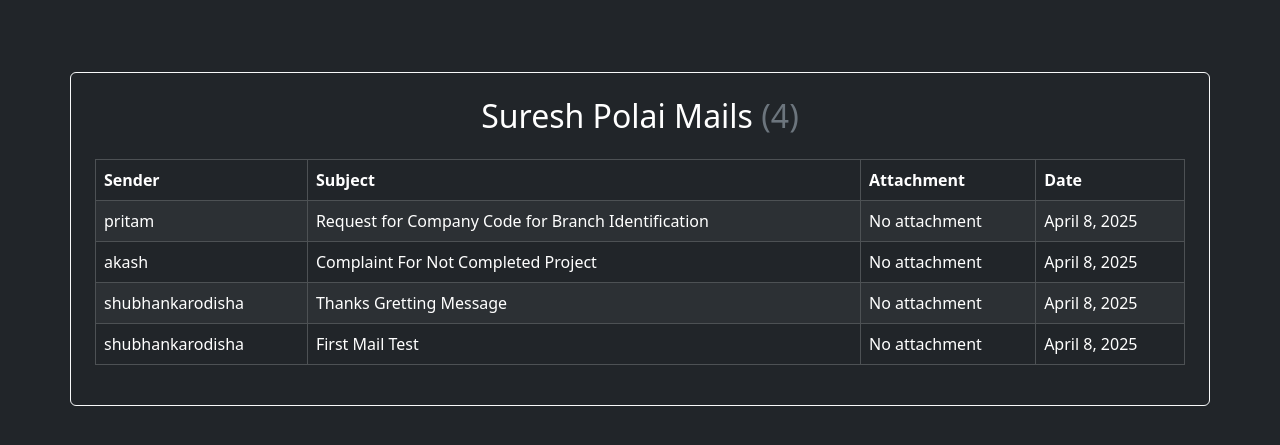
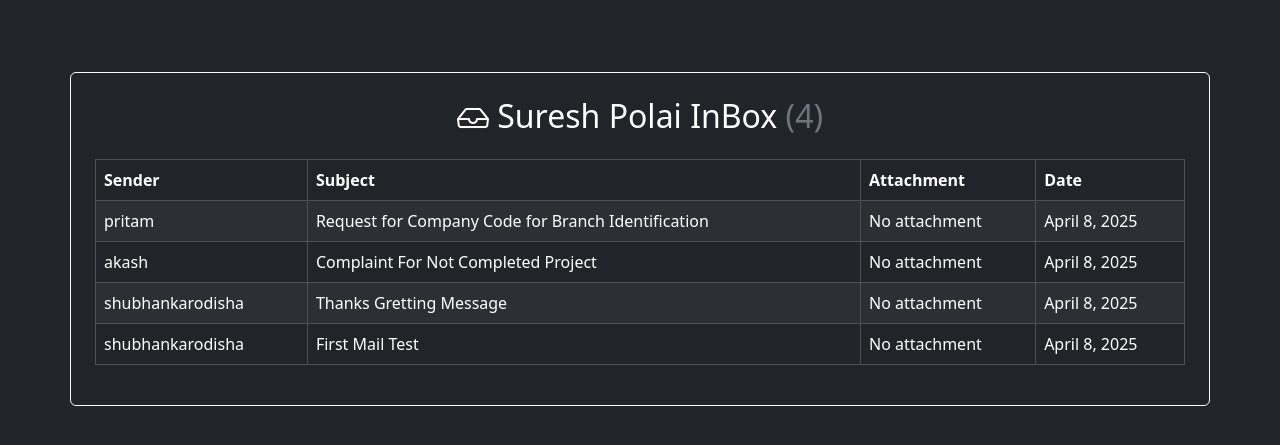
Before and after one commit to sureshdulupolai/Office_Project, a Django app: page /mail/ in a window 1280 px wide. Shown: the part 56-501 px from the top of the page. Run offline with Django 5.2, Linux system fonts and the light colour scheme; a user stored in the database is signed in; data comes from the database, SQL or seed files in the repository; both versions use the stored data as it was after the commit.

Commit message:
Created a perfect mail section in office portal

```diff
--- a/home/views.py
+++ b/home/views.py
@@ -322,7 +322,7 @@ def DeleteMessagePageFunction(request, msg_id, Page):
         MailDelete.delete()
         return redirect('sendUs')
     elif int(Page) == 2:
-        SaveMail = SaveDatasM.objects.get(savemail_data = msg_id)
+        SaveMail = SaveDatasM.objects.filter(savemail_data = msg_id).first()
         SaveMail.delete()
         return redirect('SaveMail')
     else:
@@ -344,8 +344,6 @@ def successfullSaveMailPageFunction(request, mail_id):
 
 def saveMailPageFunction(request):
     mails = SaveDatasM.objects.filter(names = request.user.id)
-    for i in mails:
-        print(i.subject)
     context = {
         'mails' : mails,
     }
--- a/templates/mail.html
+++ b/templates/mail.html
@@ -7,7 +7,11 @@
     }
 </style>
 <div class="container mt-5 border border-light rounded p-4 bg-dark text-white" style="position: relative; top: 10vh;">
-    <h2 class="text-center mb-4">{{ u_name }} Mails <span class="text-secondary">({{ ct_mail }})</span></h2>
+    {% if check == 1 %}
+        <h2 class="text-center mb-4"><i class="bi bi-inbox" style="position: relative; top: 2px;"></i> {{ u_name }} InBox <span class="text-secondary">({{ ct_mail }})</span></h2>
+    {% elif check == 2 %}
+        <h2 class="text-center mb-4"><i class="bi bi-send-check" style="position: relative; top: 2px;"></i> {{ u_name }} Sent Mails <span class="text-secondary">({{ ct_mail }})</span></h2>
+    {% endif %}
 
     <!-- Mail List Table -->
     <table class="table table-bordered table-striped table-dark">
--- a/templates/navbar.html
+++ b/templates/navbar.html
@@ -13,35 +13,35 @@
         <ul class="navbar-nav justify-content-end flex-grow-1 pe-3">
           {% if user.is_authenticated %}
             <li class="nav-item">
-              <a class="nav-link active" href="{% url 'home' %}"><i class="bi bi-house-door"></i> Dashboard</a>
+              <a class="nav-link active" href="{% url 'home' %}"><i class="bi bi-house-door me-2"></i> Dashboard</a>
             </li>
             <li class="nav-item">
-              <a class="nav-link" href="{% url 'mail' %}"><i class="bi bi-inbox"></i> Inbox</a>
+              <a class="nav-link" href="{% url 'mail' %}"><i class="bi bi-inbox me-2"></i> Inbox</a>
             </li>
             <li class="nav-item">
-              <a class="nav-link" href="{% url 'send' %}"><i class="bi bi-envelope-plus"></i> Compose Mail</a>
+              <a class="nav-link" href="{% url 'send' %}"><i class="bi bi-envelope-plus me-2"></i> Compose Mail</a>
             </li>
             <li class="nav-item">
-              <a class="nav-link" href="{% url 'sendUs' %}"><i class="bi bi-send-check"></i> Sent Mails</a>
+              <a class="nav-link" href="{% url 'sendUs' %}"><i class="bi bi-send-check me-2"></i> Sent Mails</a>
             </li>
             <li class="nav-item">
-              <a class="nav-link" href="{% url 'SaveMail' %}"><i class="bi bi-save"></i> Saved Mails</a>
+              <a class="nav-link" href="{% url 'SaveMail' %}"><i class="bi bi-save me-2"></i> Saved Mails</a>
             </li>
             <li class="nav-item">
-              <a class="nav-link" href="{% url 'profile' user.id user.username 0 %}"><i class="bi bi-person-circle"></i> Profile</a>
+              <a class="nav-link" href="{% url 'profile' user.id user.username 0 %}"><i class="bi bi-person-circle me-2"></i> Profile</a>
             </li>
             <li class="nav-item">
-              <a class="nav-link" href="{% url 'table' %}"><i class="bi bi-table"></i> Data Table</a>
+              <a class="nav-link" href="{% url 'table' %}"><i class="bi bi-table me-2"></i> Data Table</a>
             </li>
             <li class="nav-item">
-              <a class="nav-link" href="{% url 'logout' %}"><i class="bi bi-box-arrow-right"></i> Logout</a>
+              <a class="nav-link" href="{% url 'logout' %}"><i class="bi bi-box-arrow-right me-2"></i> Logout</a>
             </li>
           {% else %}
             <li class="nav-item">
-              <a class="nav-link" href="{% url 'signup' %}"><i class="bi bi-person-plus"></i> Sign Up</a>
+              <a class="nav-link" href="{% url 'signup' %}"><i class="bi bi-person-plus me-2"></i> Sign Up</a>
             </li>
             <li class="nav-item">
-              <a class="nav-link" href="{% url 'login' %}"><i class="bi bi-box-arrow-in-right"></i> Login</a>
+              <a class="nav-link" href="{% url 'login' %}"><i class="bi bi-box-arrow-in-right me-2"></i> Login</a>
             </li>
           {% endif %}
         </ul>
--- a/templates/saveMail.html
+++ b/templates/saveMail.html
@@ -26,8 +26,8 @@
             {% if mails %}
                 {% for mail in mails %}
                     <tr>
-                        <td>{{ mail.user_name }}</td>
-                        <td><a class="a-none" href="#">{{ mail.subject }}</a></td>
+                        <td>{{ mail.user_name|truncatechars:20 }}</td>
+                        <td><a class="a-none" href="#">{{ mail.subject|truncatechars:60 }}</a></td>
                         <td>
                             {% if mail.files %}
                                 <a href="/media/{{ mail.files }}" target="_blank" class="text-warning text-decoration-none">Download PDF</a>
@@ -37,7 +37,7 @@
                         </td>
                         <td>{{ mail.text_time }}</td>
                         <td class="text-center">
-                            <a href="{% url 'DeleteMessage' mail.id 2 %}" class="btn btn-sm btn-outline-danger" title="Delete">
+                            <a href="{% url 'DeleteMessage' mail.savemail_data 2 %}" class="btn btn-sm btn-outline-danger" title="Delete">
                                 <i class="bi bi-trash"></i>
                             </a>
                         </td>
--- a/templates/successfullSaveMail.html
+++ b/templates/successfullSaveMail.html
@@ -14,7 +14,7 @@
 
             <div class="d-flex justify-content-center mt-4 gap-3">
                 <a href="{% url 'home' %}" class="btn btn-primary btn-custom">🏠 Go to Home</a>
-                <a href="#" class="btn btn-success btn-custom">✉️ Check Save Mail</a>
+                <a href="{% url 'SaveMail' %}" class="btn btn-success btn-custom">✉️ Check Save Mail</a>
             </div>
         </div>
     </div>
```
Also changed, not shown: db.sqlite3.
